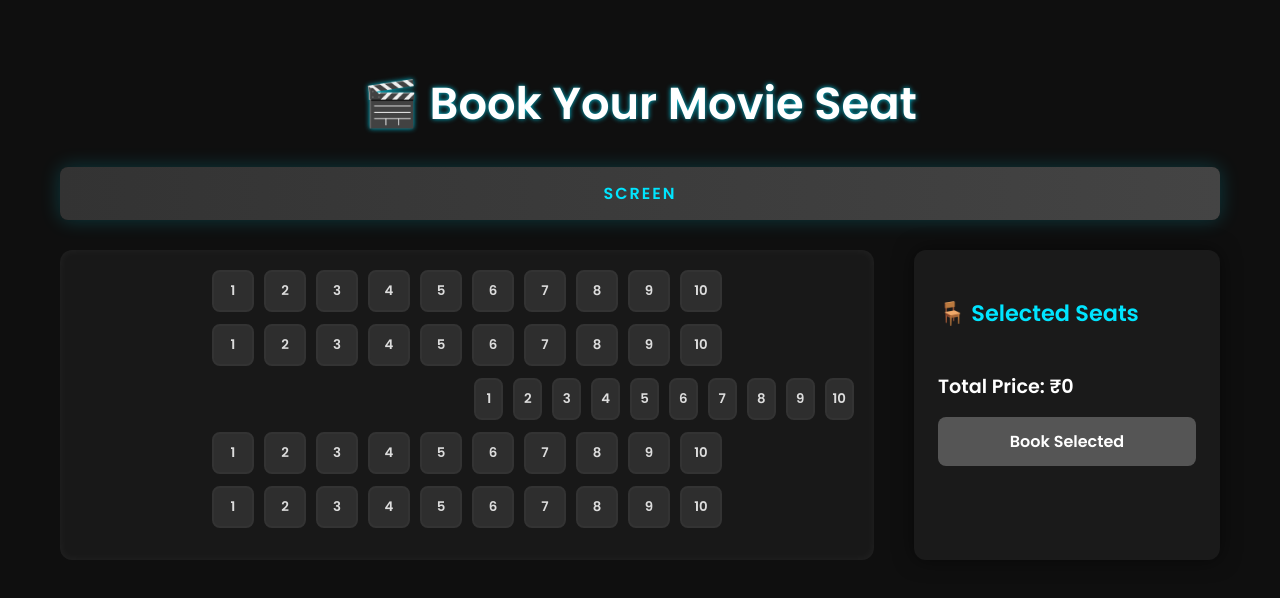
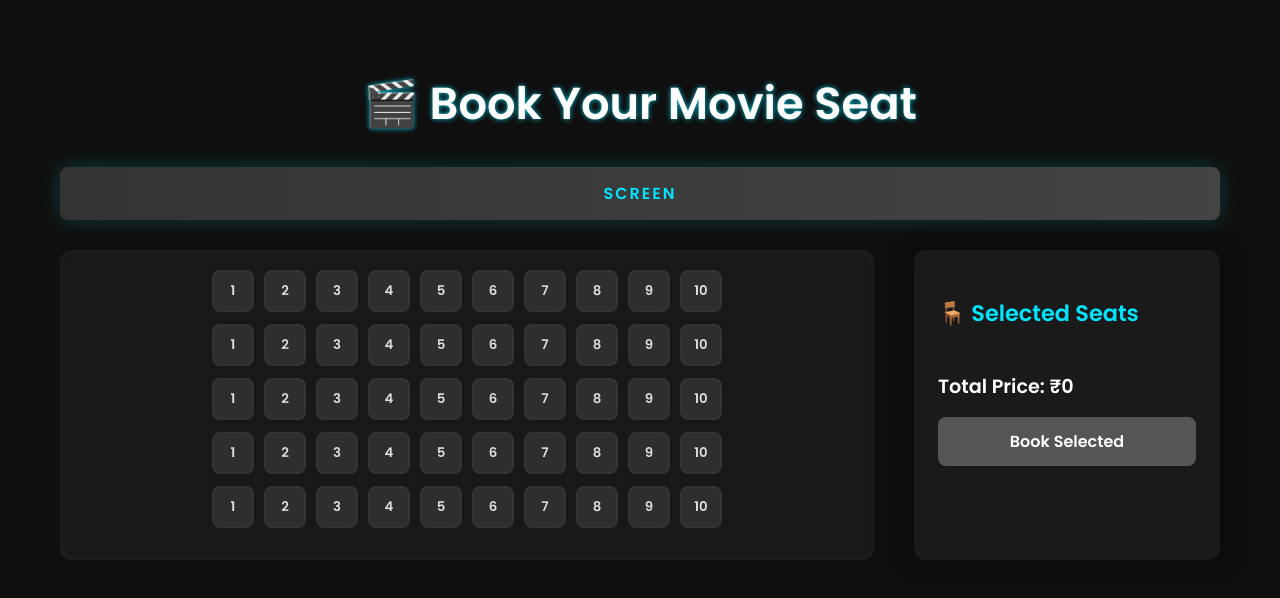
Before and after one commit to CodeRushi2810/Shop.Co, a React (Vite) app: page / in a window 1280 px wide. Shown: the top 598 px of the page. Built offline with nearby package versions, Linux system fonts and the light colour scheme.

Commit message:
Indentation Changes

```diff
--- a/src/theater.css
+++ b/src/theater.css
@@ -49,7 +49,7 @@ body {
     padding: 20px;
     background-color: #181818;
     border-radius: 12px;
-  box-shadow: inset 0 0 10px rgba(255,255,255,0.05);
+    box-shadow: inset 0 0 10px rgba(255, 255, 255, 0.05);
 }
 
 .seat-row {
@@ -57,13 +57,6 @@ body {
     justify-content: center;
     gap: 10px;
     margin-bottom: 12px;
-}
-
-.seat-row:nth-child(3)::before {
-  content: '';
-  width: 100%;
-  height: 10px;
-  display: block;
 }
 
 .seat {
@@ -126,7 +119,7 @@ body {
     background-color: #1a1a1a;
     padding: 24px;
     border-radius: 12px;
-  box-shadow: 0 0 20px rgba(0,0,0,0.5);
+    box-shadow: 0 0 20px rgba(0, 0, 0, 0.5);
 }
 
 .sidebar h3 {
```
Lines whose indentation alone changed are shown as unchanged.
